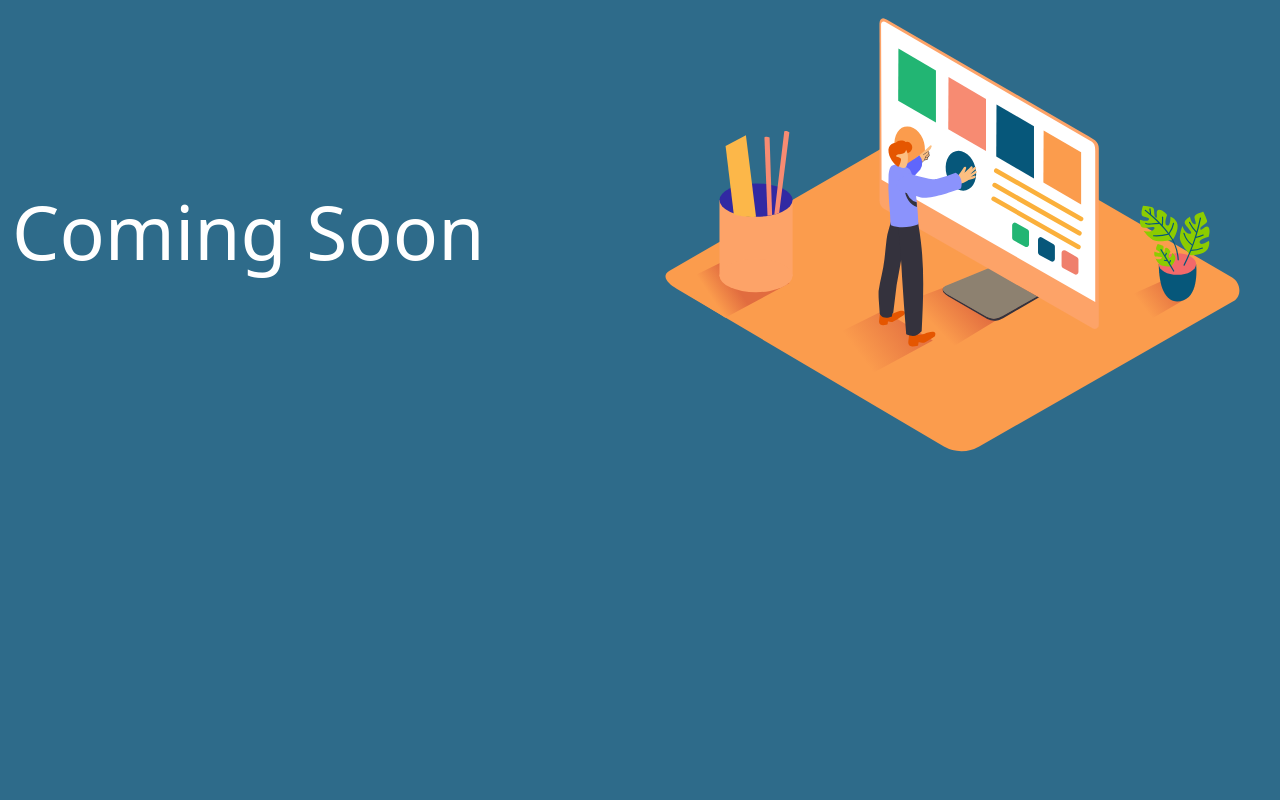
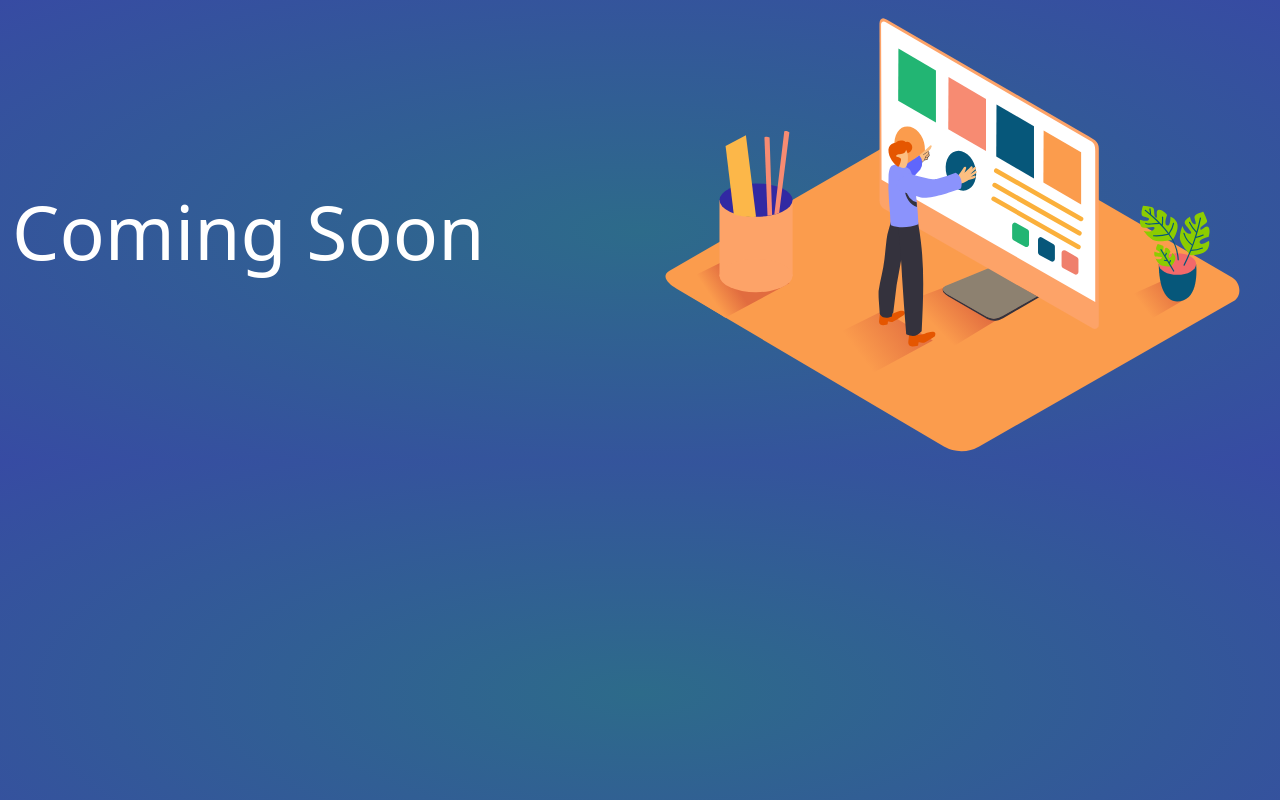
Before and after one commit to bharghava52/bharghava52.github.io, a plain HTML site: page index.html in a window 1280 px wide. Drawn offline with nearby package versions, Linux system fonts and the light colour scheme.

Commit message:
[TASK] comming soon updated 2

```diff
--- a/style.css
+++ b/style.css
@@ -1,5 +1,5 @@
 body {
-    background-color: #2e6b8a;
+    background-image: radial-gradient(#2d6b8a, #374ba3);
 }
 
 .container {
@@ -9,7 +9,7 @@ body {
 img {
     width: -webkit-fill-available;
     height: -webkit-fill-available;
-    background-color: #2e6b8a;
+    background: transparent;
 }
 
 .contruction-content {
```
